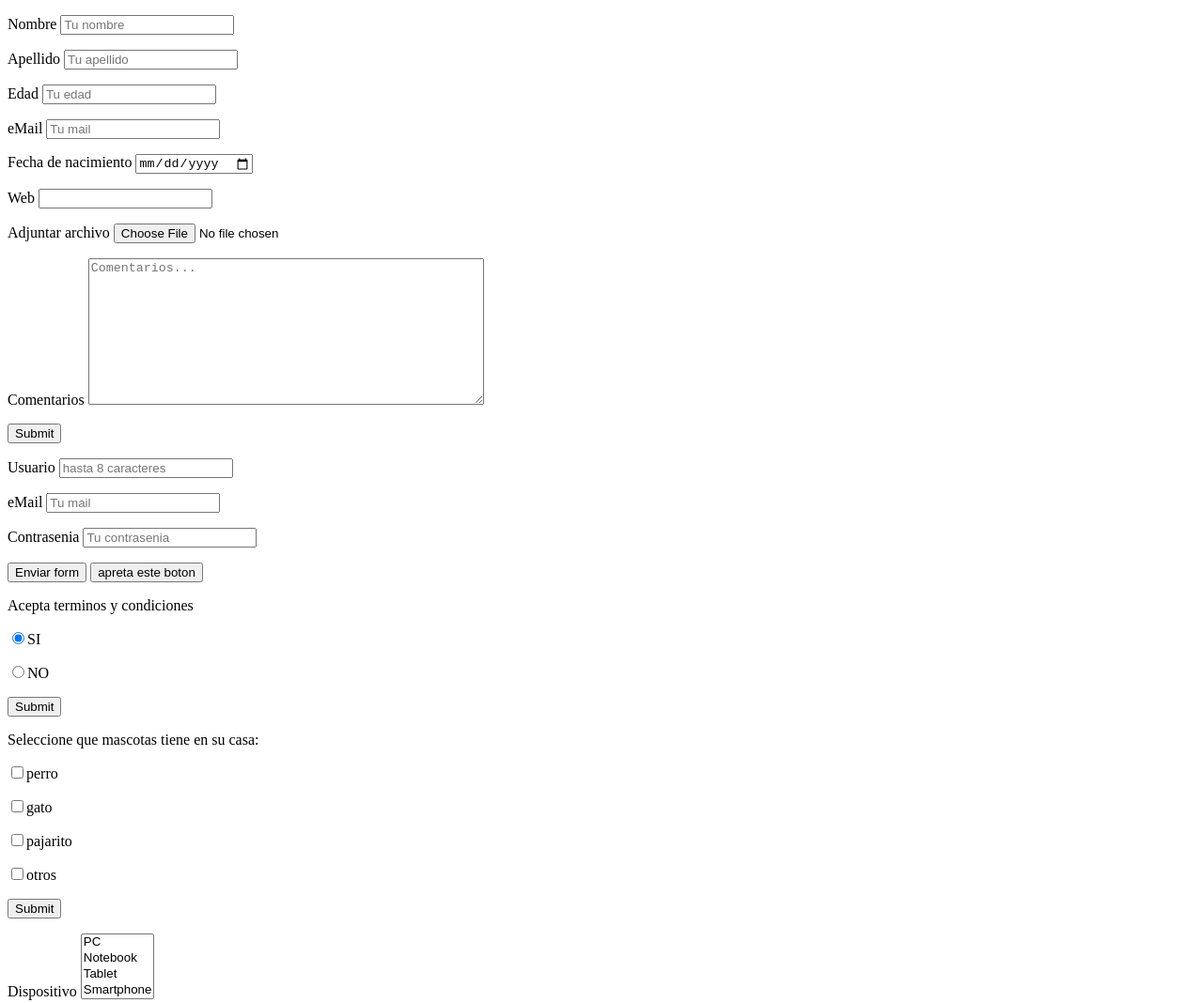
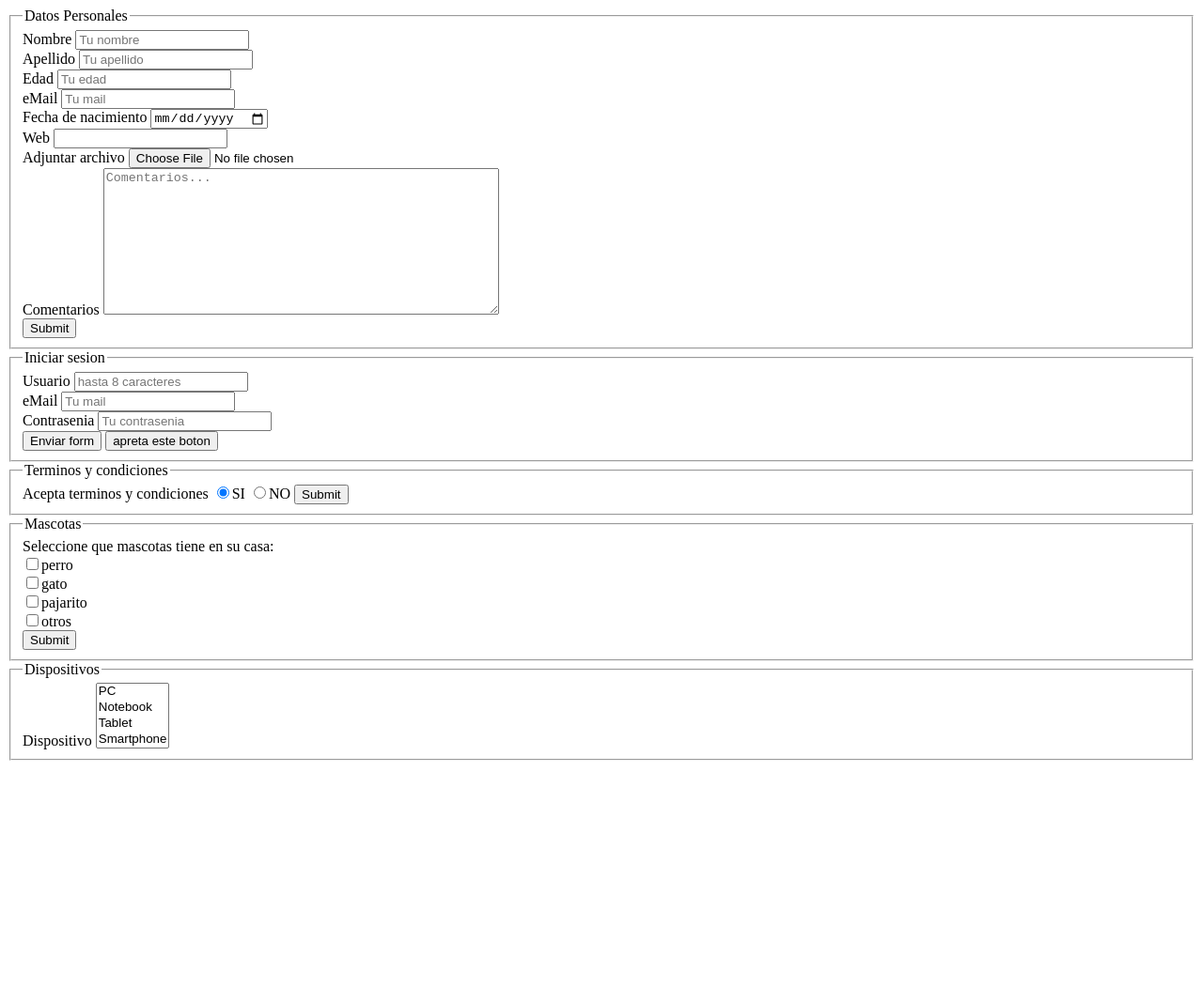
Before and after one commit to flofina/forms_ejemplos, a plain HTML site: page index.html in a window 1280 px wide. Shown: the whole page at 94% size. After the commit the page ends 818 px from the top, so only its background shows below. Drawn offline with Linux system fonts and the light colour scheme.

Commit message:
solo html sin css modificado

```diff
--- a/index.html
+++ b/index.html
@@ -1,5 +1,6 @@
 <!DOCTYPE html>
 <html lang="es">
+
 <head>
     <meta charset="UTF-8">
     <meta name="viewport" content="width=device-width, initial-scale=1.0">
@@ -12,76 +13,125 @@
 
     <form action="/contacto">
 
-        <p> Nombre
-            <input placeholder="Tu nombre" type="text" name="nombre"></p>
+        <fieldset>
 
-        <p> Apellido
-            <input placeholder="Tu apellido" type="text" name="apellido"></p>
+            <legend>Datos Personales</legend>
 
-        <p> Edad
-            <input placeholder="Tu edad" type="number" name="edad"></p>
+            <label>Nombre</label>
+                <input placeholder="Tu nombre" type="text" name="nombre">
+            </br>
 
-        <p> eMail
-            <input required placeholder="Tu mail" type="email" name="eMail"></p>
+            <label>Apellido</label>
+                <input placeholder="Tu apellido" type="text" name="apellido">
+            </br>
 
-        <p> Fecha de nacimiento
-            <input required type="date" name="nacimiento"></p>
+            <label>Edad</label>
+                <input placeholder="Tu edad" type="number" name="edad">
+            </br>
 
-        <p> Web
-            <input type="url" name="url"></p>
+            <label>eMail</label>
+                <input required placeholder="Tu mail" type="email" name="eMail">
+            </br>
 
-        <p> Adjuntar archivo
-            <input type="file" name="archivo"></p>
+            <label>Fecha de nacimiento</label>
+                <input required type="date" name="nacimiento">
+            </br>
 
-        <p> Comentarios
-            <textarea rows="10" cols="50" placeholder="Comentarios..." name="text area"></textarea></p>
+            <label>Web</label>
+                <input type="url" name="url">
+            </br>
+
+            <label>Adjuntar archivo</label>
+                <input type="file" name="archivo">
+            </br>
+
+            <label>Comentarios</label>
+                <textarea rows="10" cols="50" placeholder="Comentarios..." name="text area"></textarea>
+            </br>
 
             <input type="submit">
+
+        </fieldset>
 
     </form>
 
     <form action="/contacto" method="POST">
 
-        <p> Usuario
-            <input required maxlength="8" placeholder="hasta 8 caracteres" type="text" name="nombre"></p>
+        <fieldset>
 
-        <p> eMail
-            <input required placeholder="Tu mail" type="email" name="eMail"></p>
+            <legend>Iniciar sesion</legend>
 
-        <p> Contrasenia
-            <input required placeholder="Tu contrasenia" type="password" name="contrasenia"></p>
+            <label>Usuario</label>
+                <input required maxlength="8" placeholder="hasta 8 caracteres" type="text" name="nombre">
+            </br>
+
+            <label>eMail</label>
+                <input required placeholder="Tu mail" type="email" name="eMail">
+            </br>
+
+            <label>Contrasenia</label>
+                <input required placeholder="Tu contrasenia" type="password" name="contrasenia">
+            </br>
 
             <input type="submit" value="Enviar form">
 
             <button>apreta este boton</button>
 
-    </form>
-
-    <form action="/contacto">
-
-        <p> Acepta terminos y condiciones</p>
-        <p><input checked type="radio" name="terminos">SI</p>
-        <p><input type="radio" name="terminos">NO</p>
-
-        <input type="submit">
+        </fieldset>
 
     </form>
 
     <form action="/contacto">
 
-        <p> Seleccione que mascotas tiene en su casa:</p>
-        <p><input type="checkbox" name="mascota" value="dog">perro</p>
-        <p><input type="checkbox" name="mascota" value="cat">gato</p>
-        <p><input type="checkbox" name="mascota" value="bird">pajarito</p>
-        <p><input type="checkbox" name="mascota" value="others">otros</p>
+        <fieldset>
+
+            <legend>Terminos y condiciones</legend>
+
+            <label>Acepta terminos y condiciones</label>
+
+                <input checked type="radio" name="terminos">SI
+                <input type="radio" name="terminos">NO
 
             <input type="submit">
+
+        </fieldset>
+
+    </form>
+
+    <form action="/contacto">
+
+        <fieldset>
+
+            <legend>Mascotas</legend>
+
+            <label>Seleccione que mascotas tiene en su casa:</label>
+            </br>
+
+                <input type="checkbox" name="mascota" value="dog">perro
+            </br>
+
+                <input type="checkbox" name="mascota" value="cat">gato
+            </br>
+
+                <input type="checkbox" name="mascota" value="bird">pajarito
+            </br>
+
+                <input type="checkbox" name="mascota" value="others">otros
+            </br>
+
+            <input type="submit">
+
+        </fieldset>
 
     </form>
 
     <form>
 
-        <p>Dispositivo
+        <fieldset>
+
+            <legend>Dispositivos</legend>
+
+            <label>Dispositivo
 
                 <select multiple name="dispositivo">
 
@@ -92,8 +142,12 @@
 
                 </select>
 
-        </p>
+            </label>
+
+        </fieldset>
 
     </form>
+
 </body>
+
 </html>
```
Lines whose indentation alone changed are shown as unchanged.
